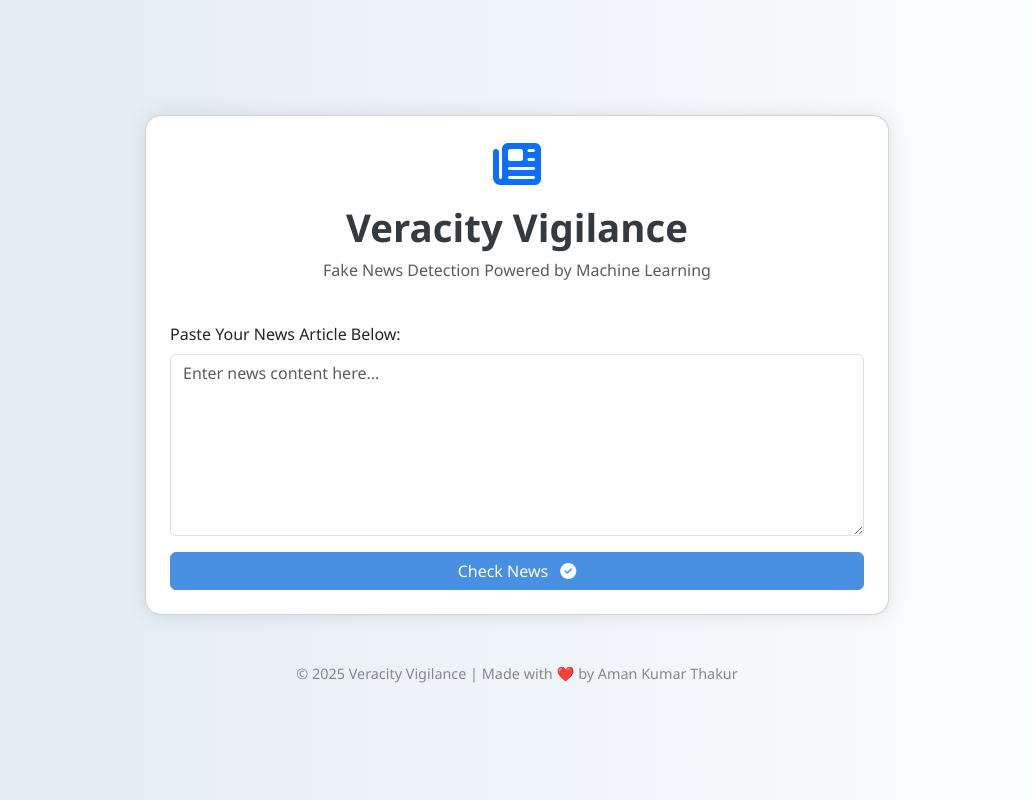
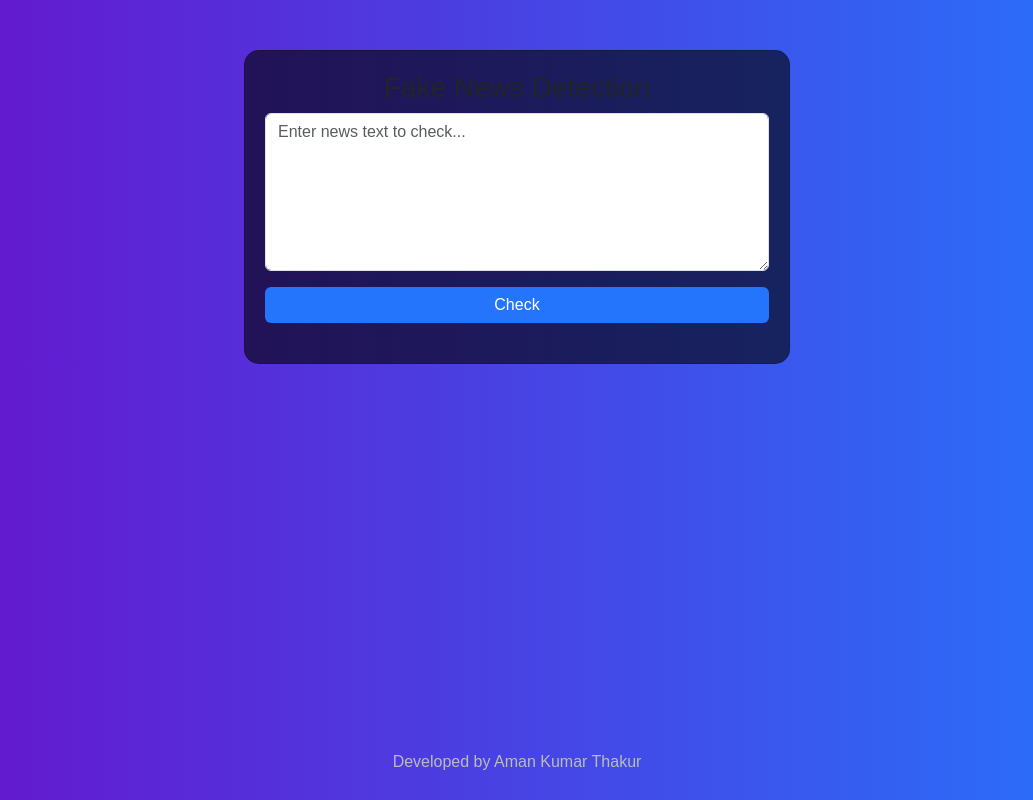
Before and after one commit to amankthakur/fake-news-app, a Flask app: page / in a window 1280 px wide. Shown: the whole page, without its empty margins (123-1156 px from the left). Run offline with Flask 3, Linux system fonts and the light colour scheme; parts of the project's set-up code (start-up, migrations or seed data) failed here and were passed over.

Commit message:
final html

```diff
--- a/templates/index.html
+++ b/templates/index.html
@@ -3,87 +3,102 @@
 <head>
     <meta charset="UTF-8">
     <meta name="viewport" content="width=device-width, initial-scale=1.0">
-  <title>Veracity Vigilance - Fake News Detector</title>
+    <title>Fake News Detector</title>
+    <!-- Bootstrap 5 CSS -->
     <link href="https://cdn.jsdelivr.net/npm/bootstrap@5.3.0/dist/css/bootstrap.min.css" rel="stylesheet">
-  <link rel="stylesheet" href="https://cdnjs.cloudflare.com/ajax/libs/font-awesome/6.4.0/css/all.min.css">
     <style>
         body {
-      background: linear-gradient(to right, #dfe9f3, #ffffff);
-      font-family: 'Segoe UI', Tahoma, Geneva, Verdana, sans-serif;
+            background: linear-gradient(to right, #6a11cb, #2575fc);
+            font-family: 'Arial', sans-serif;
+            color: #fff;
         }
         .card {
-      border-radius: 1rem;
-      box-shadow: 0 0 20px rgba(0,0,0,0.1);
-      animation: fadeIn 1s ease-in-out;
-    }
-    .header-title {
-      font-size: 2.4rem;
-      font-weight: bold;
-      color: #343a40;
-    }
-    .footer {
-      text-align: center;
-      font-size: 0.9rem;
-      color: #888;
-      margin-top: 3rem;
+            margin-top: 50px;
+            border-radius: 15px;
+            background: rgba(0, 0, 0, 0.6);
+            padding: 20px;
         }
         .btn-primary {
-      background-color: #4a90e2;
-      border-color: #4a90e2;
+            background-color: #2575fc;
+            border: none;
+            transition: background-color 0.3s ease;
         }
         .btn-primary:hover {
-      background-color: #357ABD;
+            background-color: #6a11cb;
         }
-    @keyframes fadeIn {
-      from { opacity: 0; transform: translateY(30px); }
-      to { opacity: 1; transform: translateY(0); }
+        .spinner-border {
+            width: 3rem;
+            height: 3rem;
+            border-width: 0.3em;
         }
-    .typing {
-      font-style: italic;
-      font-size: 0.95rem;
-      color: #777;
-      display: none;
+        .prediction-text {
+            font-size: 1.2rem;
+            font-weight: bold;
+            margin-top: 20px;
+        }
+        footer {
+            position: fixed;
+            bottom: 10px;
+            left: 50%;
+            transform: translateX(-50%);
+            color: #bbb;
         }
     </style>
 </head>
 <body>
-  <div class="container d-flex justify-content-center align-items-center min-vh-100">
-    <div class="col-lg-8">
-      <div class="card p-4">
-        <div class="text-center mb-4">
-          <i class="fas fa-newspaper fa-3x text-primary"></i>
-          <h1 class="header-title mt-3">Veracity Vigilance</h1>
-          <p class="text-muted">Fake News Detection Powered by Machine Learning</p>
+    <div class="container">
+        <div class="row justify-content-center">
+            <div class="col-md-6">
+                <div class="card">
+                    <h3 class="text-center">Fake News Detection</h3>
+                    <form id="newsForm" action="/predict" method="POST">
+                        <div class="mb-3">
+                            <textarea name="news" id="news" class="form-control" rows="6" placeholder="Enter news text to check..."></textarea>
                         </div>
-
-        <form action="/predict" method="post" onsubmit="showTyping()">
-          <div class="mb-3">
-            <label for="news" class="form-label">Paste Your News Article Below:</label>
-            <textarea name="news" class="form-control" id="news" rows="7" placeholder="Enter news content here..."></textarea>
+                        <button type="submit" class="btn btn-primary w-100">Check</button>
+                    </form>
+                    <div id="spinner" class="text-center" style="display:none;">
+                        <div class="spinner-border text-light" role="status"></div>
+                        <p class="mt-2">Analyzing...</p>
                     </div>
-          <button type="submit" class="btn btn-primary w-100">Check News <i class="fas fa-check-circle ms-2"></i></button>
-        </form>
-
-        <p id="typing" class="typing mt-3 text-center">Analyzing... Please wait</p>
-
-        {% if prediction_text %}
-        <div class="alert alert-info text-center mt-4 animate__animated animate__fadeIn">
-          <i class="fas fa-bullhorn me-2"></i> {{ prediction_text }}
+                    <div id="result" class="text-center prediction-text"></div>
                 </div>
-        {% endif %}
-
-      </div>
-      <div class="footer">
-        &copy; 2025 Veracity Vigilance | Made with ❤️ by Aman Kumar Thakur
             </div>
         </div>
     </div>
 
+    <footer>
+        <p>Developed by Aman Kumar Thakur</p>
+    </footer>
+
+    <!-- Bootstrap and JS -->
+    <script src="https://cdn.jsdelivr.net/npm/bootstrap@5.3.0/dist/js/bootstrap.bundle.min.js"></script>
     <script>
-    function showTyping() {
-      document.getElementById("typing").style.display = "block";
-    }
+        // Handle form submission
+        const form = document.getElementById('newsForm');
+        const spinner = document.getElementById('spinner');
+        const result = document.getElementById('result');
+
+        form.addEventListener('submit', function(event) {
+            event.preventDefault(); // Prevent default form submission
+            spinner.style.display = 'block'; // Show spinner
+            result.innerHTML = ''; // Clear previous result
+
+            const formData = new FormData(form);
+            fetch('/predict', {
+                method: 'POST',
+                body: formData
+            })
+            .then(response => response.text())
+            .then(data => {
+                spinner.style.display = 'none'; // Hide spinner
+                result.innerHTML = data; // Show result
+            })
+            .catch(error => {
+                spinner.style.display = 'none';
+                result.innerHTML = 'Error in prediction. Please try again.';
+            });
+        });
     </script>
-  <script src="https://cdn.jsdelivr.net/npm/bootstrap@5.3.0/dist/js/bootstrap.bundle.min.js"></script>
 </body>
 </html>
```
Lines whose indentation alone changed are shown as unchanged.
